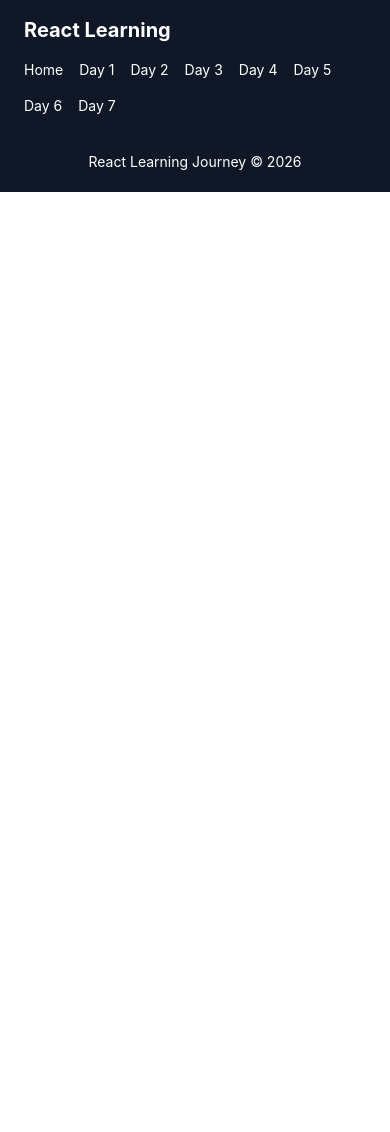
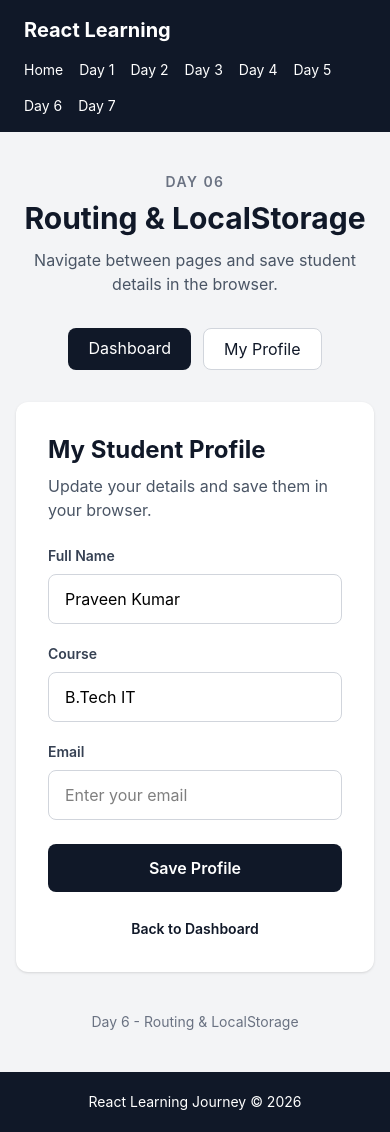
Before and after one commit to PraveenKumar7545/React_Daily_Tasks, a React (Create React App) app: page /day6/profile in a window 390 px wide. Before the commit the page ends 844 px from the top, so only its background shows below. Built offline with nearby package versions, Linux system fonts and the light colour scheme; no server answers.

Commit message:
Day 06: Routing and LocalStorage

```diff
--- a/src/App.js
+++ b/src/App.js
@@ -4,24 +4,30 @@ import Navbar from "./components/Navbar";
 import Footer from "./components/Footer";
 
 import Home from "./pages/Home";
+
 import Day1 from "./days/Day-01-JSX-Components/Day1";
+import Day2 from "./days/Day-02-Props-Lists/Day2";
+import Day3 from "./days/Day-03-State-Events/Day3";
+import Day4 from "./days/Day-04-Forms/Day4";
+import Day5 from "./days/Day-05-API-useEffect/Day5";
+import Day6 from "./days/Day-06-Routing-LocalStorage/Day6";
 
 function App() {
   return (
     <BrowserRouter>
-
       <Navbar />
 
       <Routes>
-
         <Route path="/" element={<Home />} />
-
         <Route path="/day1" element={<Day1 />} />
-
+        <Route path="/day2" element={<Day2 />} />
+        <Route path="/day3" element={<Day3 />} />
+        <Route path="/day4" element={<Day4 />} />
+        <Route path="/day5" element={<Day5 />} />
+        <Route path="/day6/*" element={<Day6 />} />
       </Routes>
 
       <Footer />
-
     </BrowserRouter>
   );
 }
--- /dev/null
+++ b/src/days/Day-06-Routing-LocalStorage/Dashboard.js
@@ -0,0 +1,51 @@
+import { Link } from "react-router-dom";
+
+function Dashboard() {
+  const savedStudent = JSON.parse(
+    localStorage.getItem("day6_student")
+  );
+
+  const studentName = savedStudent?.name || "Praveen Kumar";
+  const course = savedStudent?.course || "B.Tech IT";
+
+  return (
+    <div>
+      <div className="bg-white rounded-xl shadow-sm p-8">
+        <p className="text-sm text-gray-500">STUDENT DASHBOARD</p>
+
+        <h2 className="text-3xl font-bold text-gray-900 mt-2">
+          Welcome, {studentName}!
+        </h2>
+
+        <p className="text-gray-600 mt-3">
+          Manage your student profile and keep your details saved.
+        </p>
+
+        <div className="grid grid-cols-1 sm:grid-cols-2 gap-5 mt-8">
+          <div className="bg-gray-100 rounded-lg p-5">
+            <p className="text-sm text-gray-500">Student Name</p>
+            <h3 className="text-xl font-bold text-gray-900 mt-2">
+              {studentName}
+            </h3>
+          </div>
+
+          <div className="bg-gray-100 rounded-lg p-5">
+            <p className="text-sm text-gray-500">Course</p>
+            <h3 className="text-xl font-bold text-gray-900 mt-2">
+              {course}
+            </h3>
+          </div>
+        </div>
+
+        <Link
+          to="/day6/profile"
+          className="inline-block mt-8 bg-gray-900 text-white px-6 py-3 rounded-lg font-semibold hover:bg-gray-700"
+        >
+          Edit My Profile
+        </Link>
+      </div>
+    </div>
+  );
+}
+
+export default Dashboard;
--- /dev/null
+++ b/src/days/Day-06-Routing-LocalStorage/Day6.js
@@ -0,0 +1,54 @@
+import { Routes, Route, Link } from "react-router-dom";
+import Dashboard from "./Dashboard";
+import StudentProfile from "./StudentProfile";
+
+function Day6() {
+  return (
+    <main className="min-h-screen bg-gray-100 py-10 px-4">
+      <div className="max-w-5xl mx-auto">
+        <div className="text-center mb-8">
+          <p className="text-sm font-semibold tracking-widest text-gray-500">
+            DAY 06
+          </p>
+
+          <h1 className="text-3xl md:text-4xl font-bold text-gray-900 mt-2">
+            Routing & LocalStorage
+          </h1>
+
+          <p className="text-gray-600 mt-3">
+            Navigate between pages and save student details in the browser.
+          </p>
+        </div>
+
+        <nav className="flex justify-center gap-3 mb-8">
+          <Link
+            to="/day6"
+            className="bg-gray-900 text-white px-5 py-2 rounded-lg hover:bg-gray-700"
+          >
+            Dashboard
+          </Link>
+
+          <Link
+            to="/day6/profile"
+            className="bg-white text-gray-900 border border-gray-300 px-5 py-2 rounded-lg hover:bg-gray-200"
+          >
+            My Profile
+          </Link>
+        </nav>
+
+        <Routes>
+          <Route index element={<Dashboard />} />
+          <Route path="profile" element={<StudentProfile />} />
+        </Routes>
+
+        <div className="text-center mt-10">
+          <p className="text-gray-500 text-sm">
+            Day 6 - Routing & LocalStorage
+          </p>
+        </div>
+      </div>
+    </main>
+  );
+}
+
+export default Day6;
--- /dev/null
+++ b/src/days/Day-06-Routing-LocalStorage/StudentProfile.js
@@ -0,0 +1,122 @@
+import { useState } from "react";
+import { Link } from "react-router-dom";
+
+function StudentProfile() {
+  const savedStudent = JSON.parse(
+    localStorage.getItem("day6_student")
+  );
+
+  const [name, setName] = useState(
+    savedStudent?.name || "Praveen Kumar"
+  );
+
+  const [course, setCourse] = useState(
+    savedStudent?.course || "B.Tech IT"
+  );
+
+  const [email, setEmail] = useState(
+    savedStudent?.email || ""
+  );
+
+  const [message, setMessage] = useState("");
+
+  function handleSubmit(event) {
+    event.preventDefault();
+
+    const student = {
+      name: name,
+      course: course,
+      email: email,
+    };
+
+    localStorage.setItem(
+      "day6_student",
+      JSON.stringify(student)
+    );
+
+    setMessage("Profile saved successfully!");
+  }
+
+  return (
+    <div className="max-w-xl mx-auto bg-white rounded-xl shadow-sm p-8">
+      <h2 className="text-2xl font-bold text-gray-900">
+        My Student Profile
+      </h2>
+
+      <p className="text-gray-600 mt-2">
+        Update your details and save them in your browser.
+      </p>
+
+      <form onSubmit={handleSubmit} className="mt-6">
+        <div>
+          <label className="block text-sm font-semibold text-gray-700 mb-2">
+            Full Name
+          </label>
+
+          <input
+            type="text"
+            value={name}
+            onChange={(event) => setName(event.target.value)}
+            placeholder="Enter your name"
+            required
+            className="w-full border border-gray-300 rounded-lg px-4 py-3 outline-none focus:border-gray-900"
+          />
+        </div>
+
+        <div className="mt-5">
+          <label className="block text-sm font-semibold text-gray-700 mb-2">
+            Course
+          </label>
+
+          <input
+            type="text"
+            value={course}
+            onChange={(event) => setCourse(event.target.value)}
+            placeholder="Enter your course"
+            required
+            className="w-full border border-gray-300 rounded-lg px-4 py-3 outline-none focus:border-gray-900"
+          />
+        </div>
+
+        <div className="mt-5">
+          <label className="block text-sm font-semibold text-gray-700 mb-2">
+            Email
+          </label>
+
+          <input
+            type="email"
+            value={email}
+            onChange={(event) => setEmail(event.target.value)}
+            placeholder="Enter your email"
+            required
+            className="w-full border border-gray-300 rounded-lg px-4 py-3 outline-none focus:border-gray-900"
+          />
+        </div>
+
+        <button
+          type="submit"
+          className="w-full mt-6 bg-gray-900 text-white py-3 rounded-lg font-semibold hover:bg-gray-700"
+        >
+          Save Profile
+        </button>
+      </form>
+
+      {message && (
+        <p className="text-center text-gray-700 text-sm mt-5">
+          {message}
+        </p>
+      )}
+
+      <div className="text-center mt-6">
+        <Link
+          to="/day6"
+          className="text-sm font-semibold text-gray-900 hover:underline"
+        >
+          Back to Dashboard
+        </Link>
+      </div>
+    </div>
+  );
+}
+
+export default StudentProfile;
```
Also changed, not shown: src/days/Day-06-Routing-LocalStorage/README.md (added).
